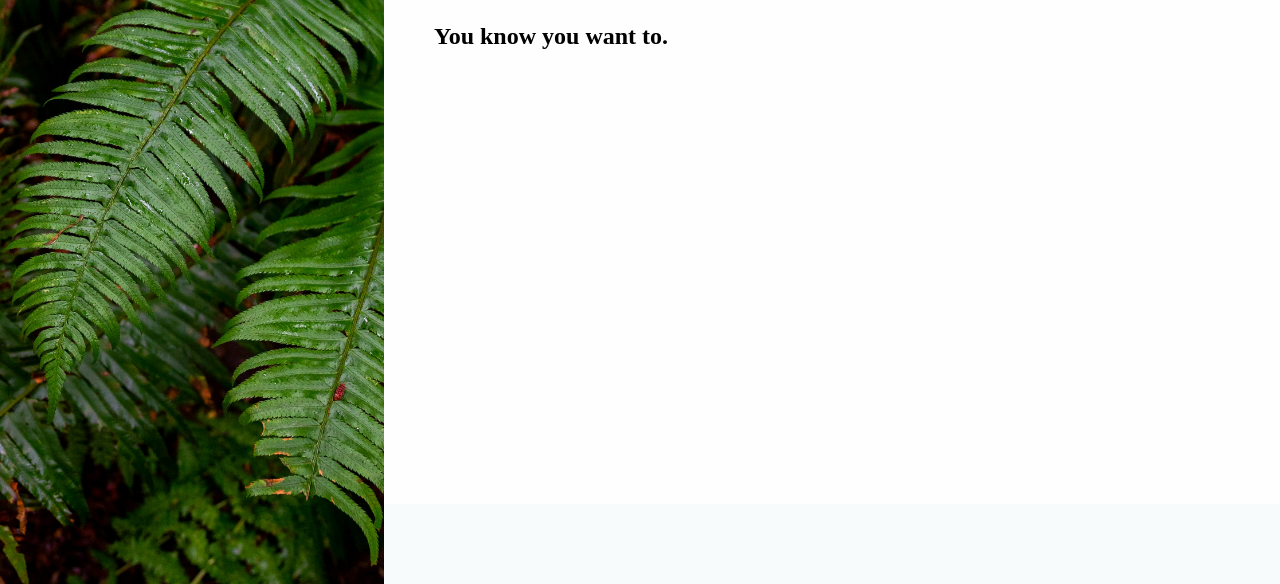
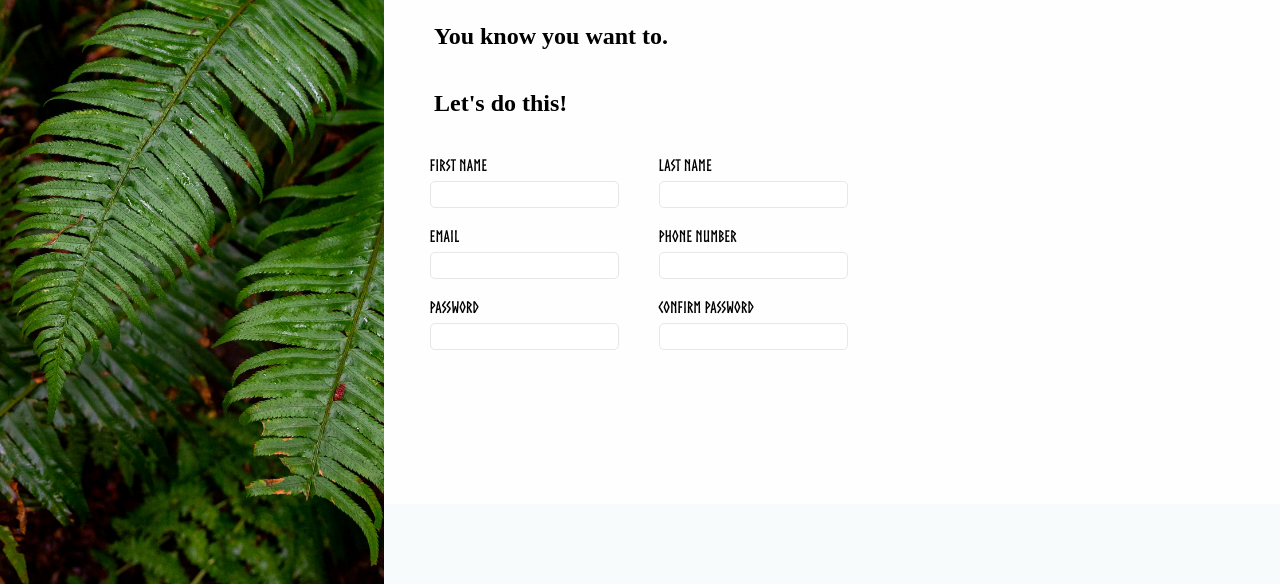
Before and after one commit to mirkoterzic/Odin-form, a plain HTML site: page index.html in a window 1280 px wide. Shown: the part 216-800 px from the top of the page. Drawn offline with Linux system fonts and the light colour scheme.

Commit message:
Added form and a couple of features

```diff
--- a/index.html
+++ b/index.html
@@ -1,32 +1,66 @@
 <!DOCTYPE html>
 <html lang="en">
   <head>
-    <meta charset="UTF-8">
-    <meta name="viewport" content="width=device-width, initial-scale=1.0">
-    <link rel="stylesheet" href="style.css">
+    <meta charset="UTF-8" />
+    <meta name="viewport" content="width=device-width, initial-scale=1.0" />
+    <link rel="stylesheet" href="style.css" />
     <script src="script.js"></script>
     <title>Odin Form</title>
   </head>
   <body>
     <div class="left">
       <div class="block">
-              <img src="odin-lined.png" alt="odin" class="icon" >
+        <img src="odin-lined.png" alt="odin" class="icon" />
         ODIN
-
-
       </div>
-
     </div>
     <div class="right">
       <div class="inside-right">
-            <div class="text-above-form"><h2>This is not a real online service! You know you need something<br> like this in your life to help you realize your deepest dreams.
-                <br>Sign up <i>now</i> to get started. </h2>
-                <br>
-            <h2>You know you want to.</h2></div>
-            <div class="form"></div>
+        <div class="text-above-form">
+          <h2>
+            This is not a real online service! You know you need something<br />
+            like this in your life to help you realize your deepest dreams.
+            <br />Sign up <i>now</i> to get started.
+          </h2>
+          <br />
+          <h2>You know you want to.</h2>
+        </div>
+        <div class="form">
+          <h2>Let's do this!</h2>
+          <form action="#" method="get">
+            <div class="form-row">
+            <form action="#" method="get">
+              <div>
+                <label for="first-name">FIRST NAME</label>
+                <input type="text" id="first-name" />
+              </div>
+              <div>
+                <label for="e-mail">EMAIL</label>
+                <input type="email" id="e-mail" />
+              </div>
+              <div>
+                <label for="password">PASSWORD</label>
+                <input type="password" id="password" />
+              </div>
+            </div>
+            <div class="form-row">
+              <div>
+                <label for="last-name">LAST NAME</label>
+                <input type="text" id="last-name" />
+              </div>
+              <div>
+                <label for="phone-number">PHONE NUMBER</label>
+                <input type="number" id="phone-number" min="1" max="3" />
+              </div>
+              <div>
+                <label for="confirm-password">CONFIRM PASSWORD</label>
+                <input type="text" id="confirm-password" />
+              </div>
+            </div>
+          </form>
+        </div>
         <div class="form-end"></div>
       </div>
     </div>
-
   </body>
 </html>
--- a/style.css
+++ b/style.css
@@ -2,23 +2,23 @@
   font-family: odinFont;
   src: url(Norse-Bold.otf);
 }
-*{
+* {
   margin: 0;
   padding: 0;
 }
-body{
+body {
   display: flex;
 }
-.left{
+.left {
   height: 100vh;
   width: 30vw;
 
-    background-image: url('leafBackground.jpg');
+  background-image: url("leafBackground.jpg");
   background-size: cover;
   background-position: center;
   background-repeat: no-repeat;
 }
-.block{
+.block {
   height: 10vh;
   background-color: rgba(0, 0, 0, 0.5);
   margin-top: 15vh;
@@ -28,36 +28,61 @@ body{
   font-family: odinFont;
   align-items: center;
   font-size: 7lvh;
-
 }
 
-
-.icon{
+.icon {
   height: 100%;
 }
 
-
-
-.right{
+.right {
   height: 100vh;
   width: 70vw;
-    background-color: rgb(248,251,251);
+  background-color: rgb(248, 251, 251);
   display: flex;
   flex-direction: column;
   justify-content: center;
 }
 
-.inside-right{
-
+.inside-right {
   height: 80vh;
   width: 100%;
-    background-color: rgb(255,254,254);
+  background-color: rgb(255, 254, 254);
 }
-.inside-right h2{
+.inside-right h2 {
   padding: 20px 80px 20px 50px;
 
   word-wrap: break-word;
 }
-.text-above-form{
+.text-above-form {
   color: black;
 }
+form {
+  display: flex;
+  padding-left: 2vw;
+  font-family: odinFont;
+}
+form label {
+  margin-bottom: 1vh;
+}
+.form-row div {
+  display: flex;
+  flex-direction: column;
+  margin: 20px;
+}
+.form-row {
+  margin-bottom: 10px;
+}
+
+input {
+  outline: none;
+  border: 1px solid #e5e7eb;
+  border-radius: 5px;
+  padding: 5px;
+}
+input:invalid {
+  border-color: red;
+}
+input:focus {
+  border: 1px solid blue;
+  box-shadow: 1px 2px 3px #cccccc;
+}
```
Lines whose indentation alone changed are shown as unchanged.
